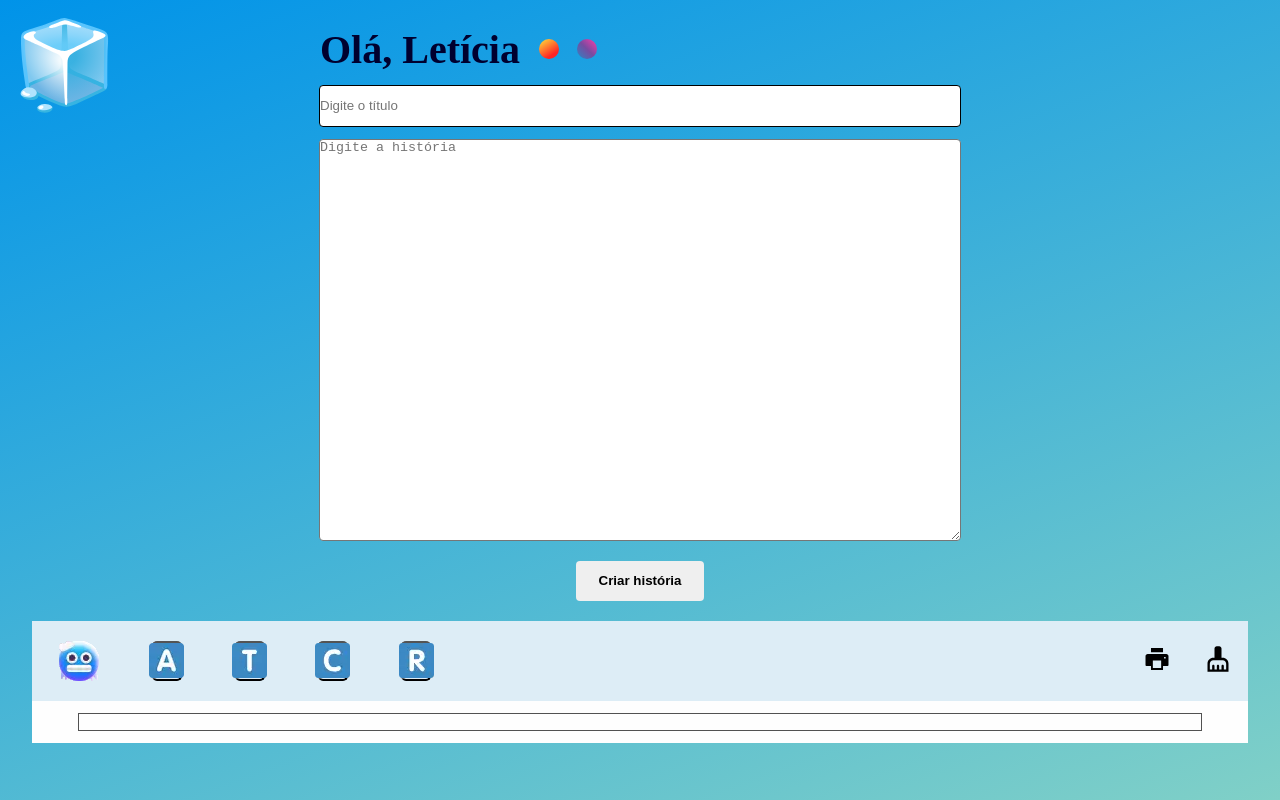
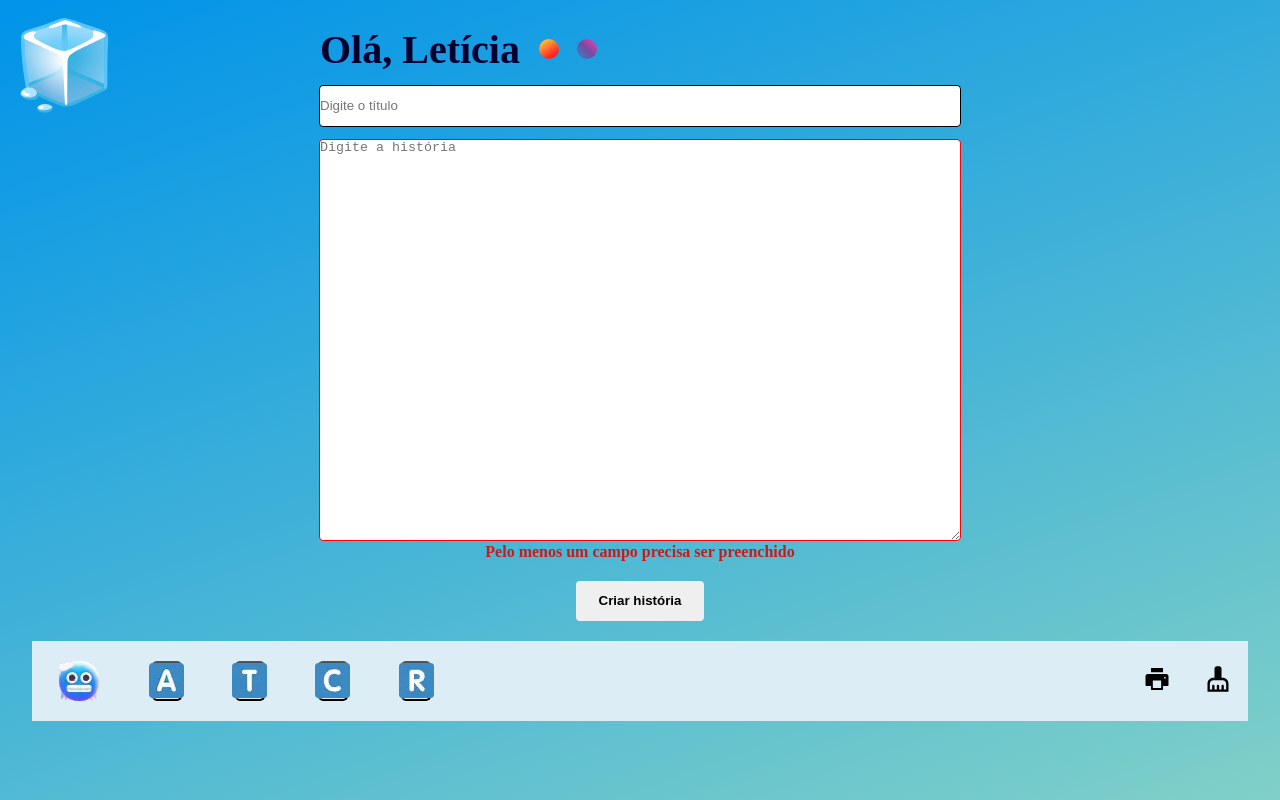
Before and after one commit to FilipeSall/story-teller-print-generator, a React (Vite) app: page / in a window 1280 px wide. Both pictures are taken after a click on the button "Criar história". Built offline with nearby package versions, Linux system fonts and the light colour scheme.

Commit message:
alterando a funcao de error

```diff
--- a/src/components/main/Main.tsx
+++ b/src/components/main/Main.tsx
@@ -33,14 +33,19 @@ function App() {
     }
 
     const titleHandleChange = (e: ChangeEvent<HTMLInputElement>) => {
-        setTitle(e.target.value)
+        setTitle(e.target.value);
+        setError(false);
     }
 
     const createStory = () => {
+        if(title.length > 0 || text.length > 0){
             const newStory = { title, text };
             setStories([...stories, newStory]);
             setTitle('');
             setText('');
+        } else {
+            setError(true);
+        }
     }
 
     const handleCapture = () => {
@@ -69,9 +74,9 @@ function App() {
                     <ThemeBtn themeBtn='cold' />
                 </div>
             </div>
-            <input type='text' onChange={titleHandleChange} value={title} placeholder='Digite o título' />
+            <input type='text' onChange={titleHandleChange}  className={`${error && 'error'}`} value={title} placeholder='Digite o título' />
             <textarea onChange={handleChange} value={text} placeholder='Digite a história' className={`${error && 'error'}`} />
-            {error && <p className='error_mensage'>Esse campo precisa ser preenchido.</p>}
+            {error && <p className='error_mensage'>Pelo menos um campo precisa ser preenchido</p>}
             <button onClick={createStory} className='create_story-btn'>Criar história</button>
 
             <div ref={divRef} className={`print_container ${font === 'arial' && 'arial_font'} ${font === 'times' && 'times_font'} ${font == 'courier' && 'courier_font'} ${font === 'roboto' && 'roboto_font'}`}>
```
